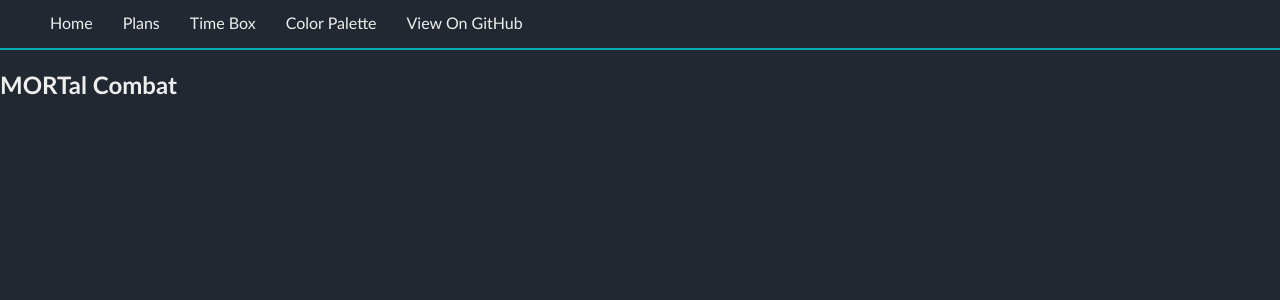
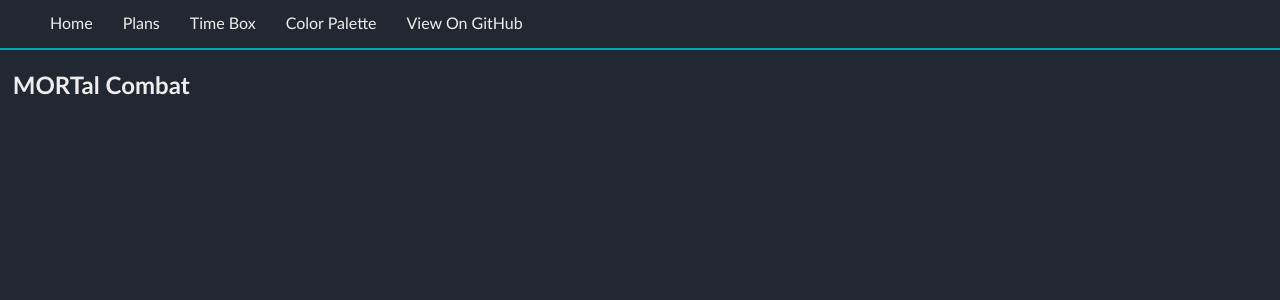
Before and after one commit to Tvick22/MORTal_Combat_Game, a Jekyll site: the page built from index.md, in a window 1280 px wide. Shown: the top 300 px of the page. Built offline with Jekyll 4.4.1, drawn with Linux system fonts in a browser that asks for light colours.

```diff
--- a/_layouts/default.html
+++ b/_layouts/default.html
@@ -11,7 +11,7 @@
     </header>
 
 
-    <section>
+    <section class="contentWrapper">
       {{ content }}
     </section>
 
@@ -19,3 +19,9 @@
 </body>
 {%- include style.html -%}
 </html>
+
+<style>
+  .contentWrapper {
+    padding-left: 1%;
+  }
+</style>
```
